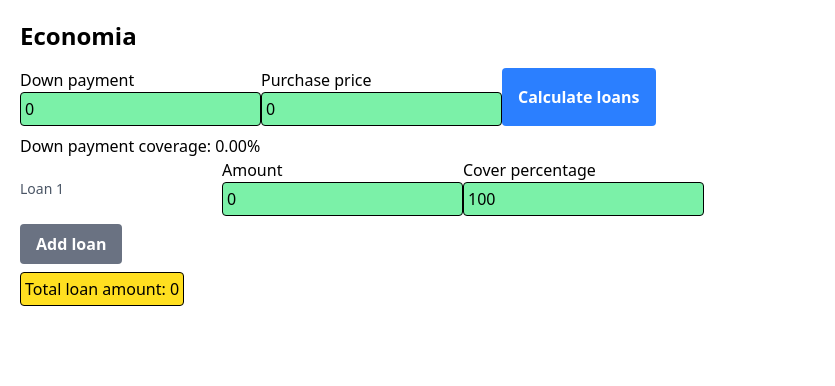
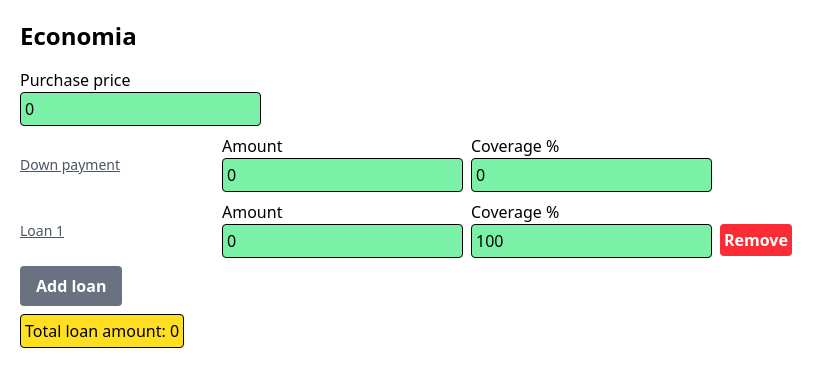
Before and after one commit to AGmarsen/Economia, an Angular app: page / in a window 1280 px wide. Both pictures are taken after a click on the button "Add loan". Shown: the top 386 px of the page, without its empty margins (0-835 px from the left). Built offline with nearby package versions, Linux system fonts and the light colour scheme.

Commit message:
extract parameter fields

```diff
--- a/src/app/accountantService.ts
+++ b/src/app/accountantService.ts
@@ -1,6 +1,5 @@
 import { Injectable, signal } from '@angular/core';
 import { Loan } from './loan';
-import { Utility } from './utility';
 
 @Injectable({
   providedIn: 'root',
@@ -25,21 +24,25 @@ export class AccountantService {
   }
 
   setDownPayment(downPayment: number) {
-    this.downPayment = Utility.roundTwoDecimals(downPayment);
+    this.downPayment = downPayment;
+    this.calculateLoans();
+    this.saveToLocalStorage();
   }
   getDownPayment(): number {
     return this.downPayment;
   }
 
   setPurchasePrice(price: number) {
-    this.purchasePrice = Utility.roundTwoDecimals(price);
+    this.purchasePrice = price;
+    this.calculateLoans();
+    this.saveToLocalStorage();
   }
   getPurchasePrice(): number {
     return this.purchasePrice;
   }
 
   calculateLoans() {
-    this._totalLoan.set(Utility.roundTwoDecimals(this.purchasePrice - this.downPayment));
+    this._totalLoan.set(this.purchasePrice - this.downPayment);
     this._downPaymentPercentage.set(this.downPayment / this.purchasePrice);
     if (this.loans().length === 0 && this.totalLoan() > 0) {
       this.addLoan();
@@ -57,6 +60,10 @@ export class AccountantService {
     this._loans.set([...this.loans(), newLoan]);
   }
 
+  removeLoan(loanToRemove: Loan) {
+    this._loans.set(this.loans().filter(loan => loan !== loanToRemove));
+  }
+
   calculateTotalCoverage(): number {
     const totalCovered = this.loans().reduce((acc, loan) => acc + loan.coverage, this._downPaymentPercentage());
     return totalCovered > 1 ? 1 : totalCovered;
@@ -66,7 +73,8 @@ export class AccountantService {
   saveToLocalStorage() {
     const data = {
       downPayment: this.downPayment,
-      purchasePrice: this.purchasePrice
+      purchasePrice: this.purchasePrice,
+      loans: this.loans().map(loan => ({ label: loan.label, amount: loan.amount, interestRate: loan.interestRate }))
     };
     localStorage.setItem('accountantData', JSON.stringify(data));
   }
@@ -76,7 +84,17 @@ export class AccountantService {
     if (dataString) {
       const data = JSON.parse(dataString);
       this.setDownPayment(data.downPayment);
-      this.setPurchasePrice(data.purchasePrice)
+      this.setPurchasePrice(data.purchasePrice);
+      if (data.loans && Array.isArray(data.loans)) {
+        const loadedLoans = data.loans.map((loanData: any) => {
+          const loan = new Loan(loanData.label, loanData.amount, loanData.interestRate);
+          loan.calculateAndSetCoverage(this.totalLoan());
+          return loan;
+        });
+        this._loans.set(loadedLoans);
+      } else {
+        this._loans.set([]);
+      }
     }
   }
 
--- a/src/app/app.html
+++ b/src/app/app.html
@@ -1,15 +1,27 @@
 <main class="main">
   <div class="content m-5">
     <h1 class="text-2xl font-bold mb-4">Economia</h1>
-    <!-- Top level parameters -->
-    <div class="flex">
-      <parameter label="Down payment" (valueChangedEvent)="accountantService.setDownPayment($event)" [value]="accountantService.getDownPayment()"/>
-      <parameter label="Purchase price" (valueChangedEvent)="accountantService.setPurchasePrice($event)" [value]="accountantService.getPurchasePrice()"/>
-      <button class="primary-button" (click)="accountantService.calculateLoans()">Calculate loans</button>
+
+    <div>
+      <p>Purchase price</p>
+      <input #purchasePrice class="parameter-field" label="Purchase price" type="number" (input)="accountantService.setPurchasePrice(purchasePrice.valueAsNumber)"
+        [value]="accountantService.getPurchasePrice()" />
     </div>
 
-    <loan-list/>
-    <calculated-field label="Total loan amount" [value]="accountantService.totalLoan()"/>
+    <div class="flex">
+      <input class="editable-label" value="Down payment" />
+      <div>
+        <p>Amount</p>
+      <input #downPayment class="parameter-field" type="number" label="Amount" (input)="accountantService.setDownPayment(downPayment.valueAsNumber)"
+        [value]="util.roundTwoDecimals(accountantService.getDownPayment())" />
+        </div>
+      <div>
+        <p>Coverage %</p>
+      <input class="parameter-field" type="number" label="Coverage %" [value]="util.roundTwoDecimals(accountantService.downPaymentPercentage() * 100)" />
+      </div>
+    </div>
+    <loan-list />
+    <calculated-field label="Total loan amount" [value]="accountantService.totalLoan()" />
 
   </div>
 </main>
--- a/src/app/app.ts
+++ b/src/app/app.ts
@@ -1,18 +1,19 @@
 import { Component, inject, signal } from '@angular/core';
 import { RouterOutlet } from '@angular/router';
-import { Parameter } from './parameter/parameter';
 import { AccountantService } from './accountantService';
 import { CalculatedField } from "./calculated-field/calculated-field";
 import { LoanList } from "./loan-list/loan-list";
+import { Utility } from './utility';
 
 
 @Component({
   selector: 'app-root',
-  imports: [RouterOutlet, Parameter, CalculatedField, LoanList],
+  imports: [RouterOutlet, CalculatedField, LoanList],
   templateUrl: './app.html',
   styleUrl: './app.css'
 })
 export class App {
   protected readonly title = signal('Economia');
   accountantService = inject(AccountantService);
+  util = Utility;
 }
--- a/src/app/loan-list/loan-list.html
+++ b/src/app/loan-list/loan-list.html
@@ -1,12 +1,24 @@
-<p>Down payment coverage: {{(accountantService.downPaymentPercentage() * 100).toFixed(2)}}%</p>
-
-
 @for(loan of accountantService.loans(); track loan; let i = $index) {
 
 <div class="flex">
-    <input class="editable-label" [value]="loan.label" (input)="loan.label = $event.target.value" placeholder="Loan name"/>
-    <parameter label="Amount" (valueChangedEvent)="loan.amount = $event; loan.calculateAndSetCoverage(accountantService.totalLoan())" [value]="loan.amount"/>
-    <parameter label="Cover percentage" (valueChangedEvent)="loan.coverage = $event / 100; loan.calculateAndSetAmount(accountantService.totalLoan())" [value]="loan.coverage * 100"/>
+    <input class="editable-label" [value]="loan.label" (input)="loan.label = $event.target.value"
+        placeholder="Loan name" />
+    <div>
+        <p>Amount</p>
+        <input #amountInput class="parameter-field" type="number"
+            (input)="loan.amount = amountInput.valueAsNumber; loan.calculateAndSetCoverage(accountantService.totalLoan())"
+            [value]="util.roundTwoDecimals(loan.amount)" />
+    </div>
+    <div>
+        <p>Coverage %</p>
+        <input #coverageInput class="parameter-field" type="number"
+            (input)="loan.coverage = coverageInput.valueAsNumber / 100; loan.calculateAndSetAmount(accountantService.totalLoan())"
+            [value]="util.roundTwoDecimals(loan.coverage * 100)" />
+    </div>
+    <div>
+        <br>
+        <button class="remove-button" (click)="accountantService.removeLoan(loan)">Remove</button>
+    </div>
 </div>
 }
 
--- a/src/app/loan-list/loan-list.ts
+++ b/src/app/loan-list/loan-list.ts
@@ -1,12 +1,13 @@
 import { Component, inject } from '@angular/core';
 import { AccountantService } from '../accountantService';
-import { Parameter } from "../parameter/parameter";
+import { Utility } from '../utility';
 
 @Component({
   selector: 'loan-list',
-  imports: [Parameter],
+  imports: [],
   templateUrl: './loan-list.html',
 })
 export class LoanList {
   accountantService = inject(AccountantService);
+  util = Utility;
 }
--- a/src/app/loan.ts
+++ b/src/app/loan.ts
@@ -1,5 +1,3 @@
-import { Utility } from "./utility";
-
 export class Loan {
     private readonly monthlyInterestRate: number;
     coverage: number = 0;
@@ -8,11 +6,11 @@ export class Loan {
     }
 
     calculateAndSetCoverage(totalLoan: number) {
-        this.coverage = Utility.roundTwoDecimals(totalLoan <= 0 ? 1 : this.amount / totalLoan);
+        this.coverage = totalLoan <= 0 ? 1 : this.amount / totalLoan;
     }
 
     calculateAndSetAmount(totalLoan: number) {
-        this.amount = Utility.roundTwoDecimals(totalLoan * this.coverage);
+        this.amount = totalLoan * this.coverage;
     }
 
     calculateMonthlyPayment(loanTermYears: number): number {
@@ -21,7 +19,7 @@ export class Loan {
         return 0;
       }
       // m = A * (r * (1 + r)^n) / ((1 + r)^n - 1)
-      return Utility.roundTwoDecimals(this.amount * (this.monthlyInterestRate * Math.pow(1 + this.monthlyInterestRate, numberOfPayments)) / (Math.pow(1 + this.monthlyInterestRate, numberOfPayments) - 1));
+      return this.amount * (this.monthlyInterestRate * Math.pow(1 + this.monthlyInterestRate, numberOfPayments)) / (Math.pow(1 + this.monthlyInterestRate, numberOfPayments) - 1);
     }
 
     calculateLoanTermYears(monthlyPayment: number): number {
@@ -33,15 +31,15 @@ export class Loan {
       }
       // n = -log(1 - r * A / m) / log(1 + r)
       const loanTermMonths = -Math.log(1 - this.monthlyInterestRate * this.amount / monthlyPayment) / Math.log(1 + this.monthlyInterestRate);
-      return Utility.roundTwoDecimals(loanTermMonths / 12);
+      return loanTermMonths / 12;
     }
 
     calculateInterestOnlyPayment(interestAppliedBeforePayment=true): number {
         if (interestAppliedBeforePayment) {
             // m = A * r
-            return Utility.roundTwoDecimals(this.amount * (this.monthlyInterestRate));
+            return this.amount * (this.monthlyInterestRate);
         }
         // m = A - A / (1 + r)
-        return Utility.roundTwoDecimals(this.amount - this.amount / (1 + this.monthlyInterestRate));
+        return this.amount - this.amount / (1 + this.monthlyInterestRate);
     }
 }
--- a/src/app/parameter/parameter.ts
+++ /dev/null
@@ -1,22 +0,0 @@
-import { Component, input, output } from '@angular/core';
-
-@Component({
-  selector: 'parameter',
-  imports: [],
-  template: `
-    <div class="">
-      <p>{{label()}}</p>
-      <input #inputField class="parameter-field" type="number" [value]="value()" placeholder="Enter value" (input)="parameterSet(inputField.valueAsNumber)" />
-    </div>
-  `,
-})
-export class Parameter {
-  value = input<number>(0);
-  label = input<string>('Label');
-  valueChangedEvent = output<number>();
-
-  parameterSet(value: number) {
-    this.valueChangedEvent.emit(value);
-  }
-
-}
--- a/src/styles.css
+++ b/src/styles.css
@@ -1,7 +1,11 @@
 @import 'tailwindcss';
 
 .parameter-field {
-  @apply border rounded bg-green-300 p-1 mb-2
+  @apply border rounded bg-green-300 p-1 mb-2 mr-2
+}
+
+.disabled {
+  @apply bg-gray-300 cursor-not-allowed
 }
 
 .calculated-field {
@@ -16,10 +20,14 @@
   @apply bg-gray-500 hover:bg-gray-700 text-white font-bold py-2 px-4 rounded mb-2
 }
 
+.remove-button {
+  @apply bg-red-500 hover:bg-red-700 text-white font-bold rounded p-1 h-fit
+}
+
 h2 {
   @apply text-xl font-bold mb-2
 }
 
 .editable-label {
-  @apply text-sm text-gray-600 mb-1
+  @apply text-sm text-gray-600 mb-1 w-fit underline cursor-pointer
 }
```
Also changed, not shown: 1 other file (tests, documents, lock files or other folders).
